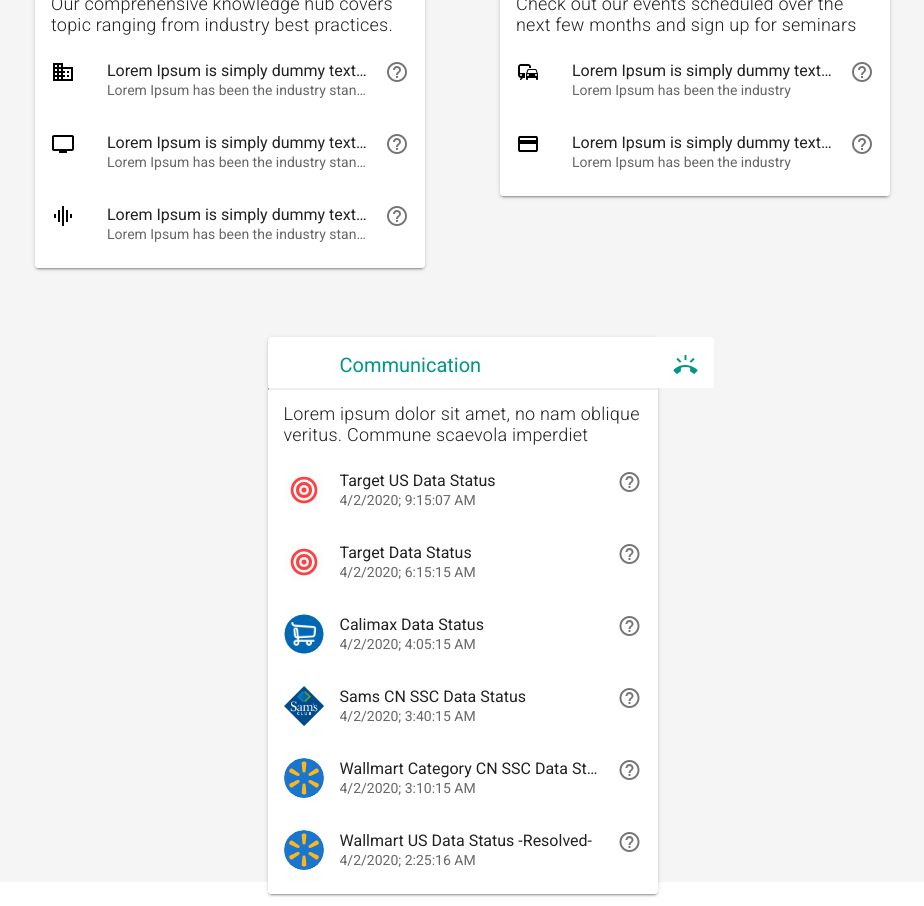
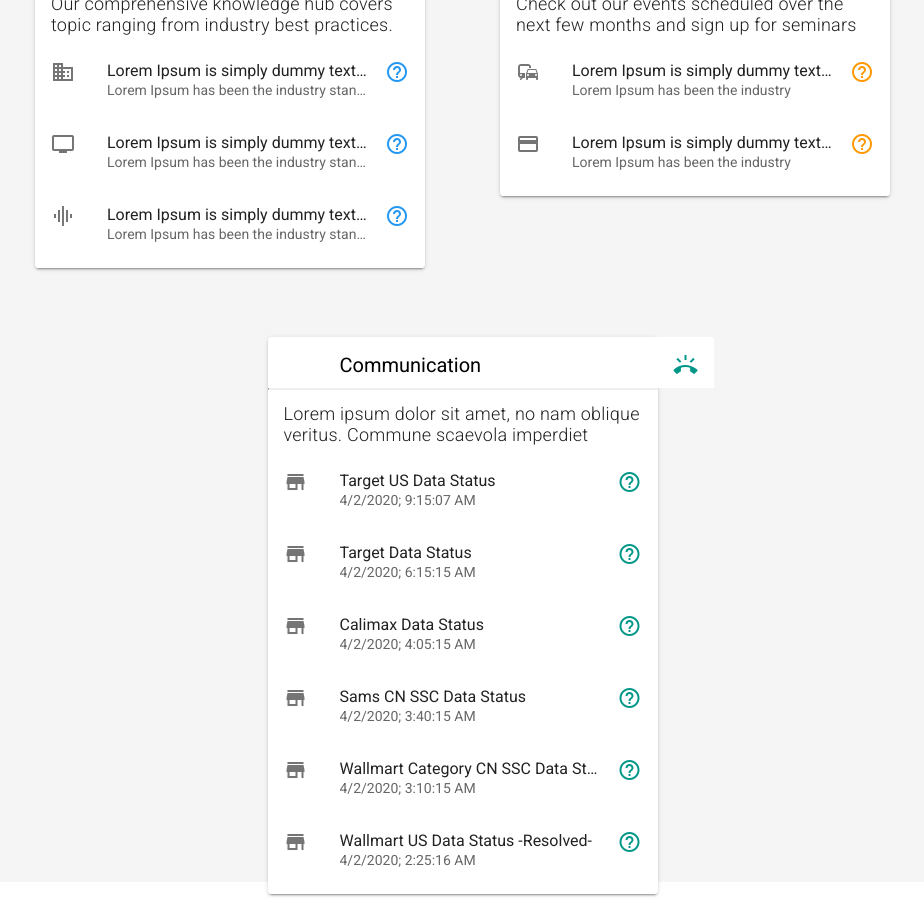
Before and after one commit to Talnax/rep-20, a Vue app: page / in a window 1280 px wide. Shown: the part 800-1706 px from the top of the page, without its empty margins (203-1127 px from the left). Built offline with nearby package versions, Linux system fonts and the light colour scheme.

Commit message:
22 check-in...

```diff
--- a/src/components/MainPage/index.vue
+++ b/src/components/MainPage/index.vue
@@ -45,13 +45,13 @@
                 <v-card
                     class="card-position"
                     width="390">
-
                     <!--<v-app-bar dark :class="n.color" class="app-bar-card black--text">-->
-                    <v-app-bar dark color="white" class="app-bar-card black--text"><!--color="grey lighten-2"-->
+                    <v-app-bar dark color="white" class="app-bar-card black--text">
+                        <!--color="grey lighten-2"-->
                         <!--<v-toolbar-title class="app-bar-card-title white--text">{{n.title}}</v-toolbar-title>-->
                         <!--<v-toolbar-title class="app-bar-card-title grey--text text--darken-3">{{n.title}}</v-toolbar-title>-->
-                        <!--<v-toolbar-title class="app-bar-card-title black--text">{{n.title}}</v-toolbar-title>-->
-                        <v-toolbar-title :class="n.color_text" class="app-bar-card-title">{{n.title}}</v-toolbar-title>
+                        <v-toolbar-title class="app-bar-card-title black--text">{{n.title}}</v-toolbar-title><!---->
+                        <!--<v-toolbar-title :class="n.color_text" class="app-bar-card-title">{{n.title}}</v-toolbar-title>-->
                         <v-spacer></v-spacer>
                         <v-btn icon class="app-bar-card-icon">
                             <!--<v-icon class="black--text">{{n.icon}}</v-icon>-->
@@ -86,19 +86,24 @@
                             @click="onClickCommunication(item)"
                             v-for="item in communication"
                             :key="item.id">
+                            <!--
                             <v-list-item-avatar>
                                 <img v-if="item.avatar.includes('icons')"
                                      :src="getImgUrl(item.avatar)">
                                 <img v-else :src='item.avatar' >
                             </v-list-item-avatar>
-
+                            -->
+                            <v-list-item-icon>
+                                <!--<v-icon :color="n.color">{{ item.avatar }}</v-icon>-->
+                                <v-icon color="gray">{{ item.icon }}</v-icon>
+                            </v-list-item-icon>
                             <v-list-item-content>
                                 <v-list-item-title>{{ item.title }}</v-list-item-title>
                                 <v-list-item-subtitle>{{ item.date + ";  " + item.time }}</v-list-item-subtitle>
                             </v-list-item-content>
-
                             <v-list-item-icon>
-                                <v-icon>help_outline</v-icon>
+                                <!--<v-icon color="black">help_outline</v-icon>-->
+                                <v-icon :color="n.color">help_outline</v-icon>
                             </v-list-item-icon>
                         </v-list-item>
                     </v-list>
@@ -109,15 +114,16 @@
                             v-for="item in news"
                             :key="item.id">
                             <v-list-item-icon>
-                                <v-icon color="black">{{ item.avatar }}</v-icon>
+                                <!--<v-icon :color="n.color">{{ item.avatar }}</v-icon>-->
+                                <v-icon color="gray">{{ item.avatar }}</v-icon>
                             </v-list-item-icon>
                             <v-list-item-content>
                                 <v-list-item-title>{{ item.title }}</v-list-item-title>
                                 <v-list-item-subtitle>{{ item.subtitle }}</v-list-item-subtitle>
                             </v-list-item-content>
-
                             <v-list-item-icon>
-                                <v-icon>help_outline</v-icon>
+                                <!--<v-icon color="black">help_outline</v-icon>-->
+                                <v-icon :color="n.color">help_outline</v-icon>
                             </v-list-item-icon>
                         </v-list-item>
                     </v-list>
@@ -128,14 +134,16 @@
                             v-for="item in daily_overview"
                             :key="item.id">
                             <v-list-item-icon>
-                                <v-icon color="black">{{ item.avatar }}</v-icon>
+                                <!--<v-icon :color="n.color">{{ item.avatar }}</v-icon>-->
+                                <v-icon color="gray">{{ item.avatar }}</v-icon>
                             </v-list-item-icon>
                             <v-list-item-content>
                                 <v-list-item-title>{{ item.title }}</v-list-item-title>
                                 <v-list-item-subtitle>{{ item.subtitle }}</v-list-item-subtitle>
                             </v-list-item-content>
                             <v-list-item-icon>
-                                <v-icon>help_outline</v-icon>
+                                <v-icon :color="n.color">help_outline</v-icon><!---->
+                                <!--<v-icon color="black">help_outline</v-icon>-->
                             </v-list-item-icon>
                         </v-list-item>
                         <!--
@@ -278,7 +286,8 @@
                         value: '',
                         date: '4/2/2020',
                         time: '9:15:07 AM',
-                        avatar: 'icons/target.png'
+                        avatar: 'icons/target.png',
+                        icon: 'store'
                     },
                     {
                         title: 'Target Data Status',
@@ -286,7 +295,8 @@
                         value: '',
                         date: '4/2/2020',
                         time: '6:15:15 AM',
-                        avatar: 'icons/target.png'
+                        avatar: 'icons/target.png',
+                        icon: 'store'
                     },
                     {
                         title: 'Calimax Data Status',
@@ -294,7 +304,8 @@
                         value: '',
                         date: '4/2/2020',
                         time: '4:05:15 AM',
-                        avatar: 'icons/calimax.jpg'
+                        avatar: 'icons/calimax.jpg',
+                        icon: 'store'
                     },
                     {
                         title: 'Sams CN SSC Data Status',
@@ -303,6 +314,7 @@
                         date: '4/2/2020',
                         time: '3:40:15 AM',
                         avatar: 'icons/sams.png',
+                        icon: 'store'
                     },
                     {
                         title: 'Wallmart Category CN SSC Data Status -Resolved-',
@@ -310,7 +322,8 @@
                         value: '',
                         date: '4/2/2020',
                         time: '3:10:15 AM',
-                        avatar: 'icons/walmart.png'
+                        avatar: 'icons/walmart.png',
+                        icon: 'store'
                     },
                     {
                         title: 'Wallmart US Data Status -Resolved-',
@@ -318,7 +331,8 @@
                         value: '',
                         date: '4/2/2020',
                         time: '2:25:16 AM',
-                        avatar: 'icons/walmart.png'
+                        avatar: 'icons/walmart.png',
+                        icon: 'store'
                     }
                 ]
             }
```
